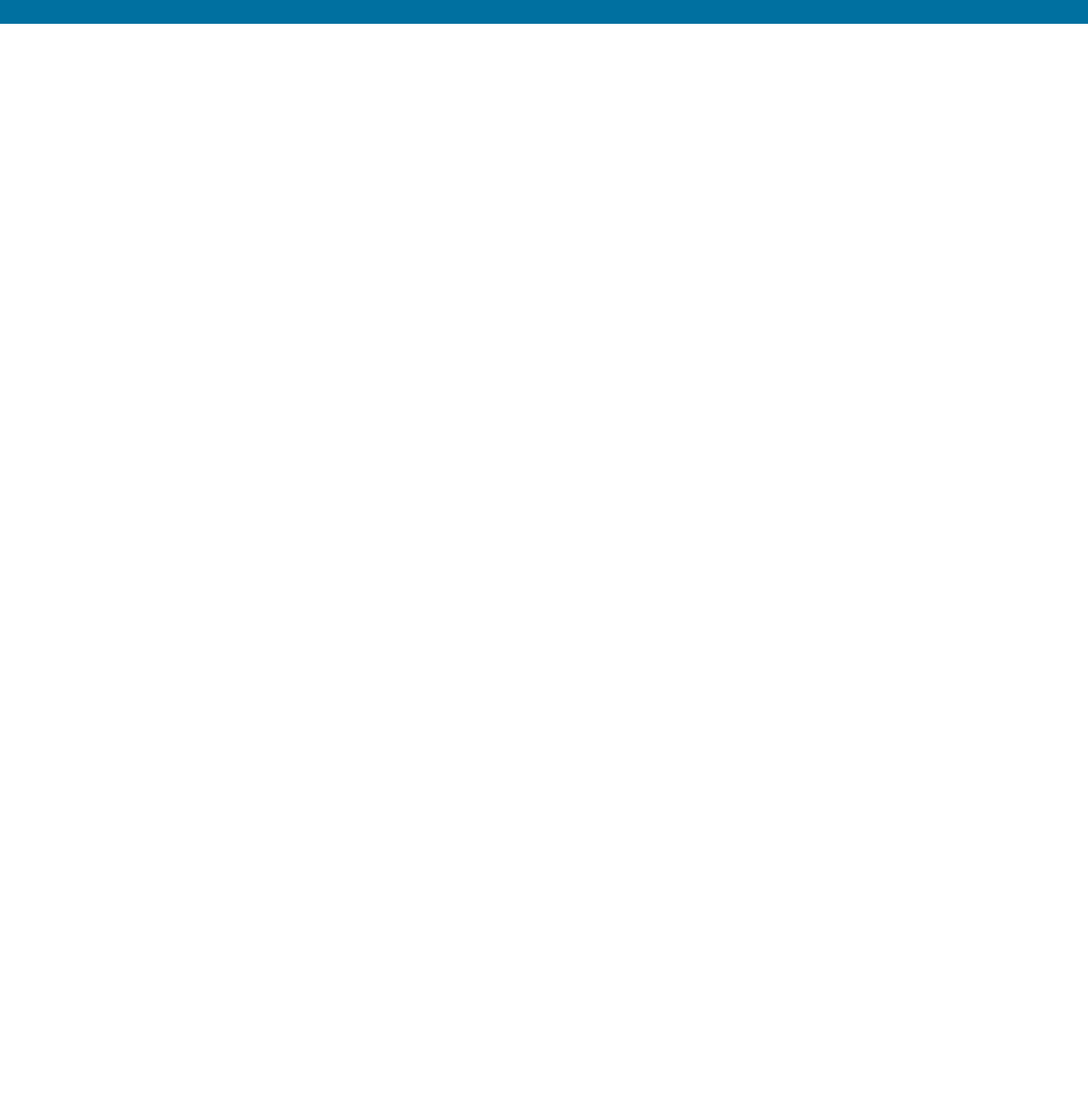
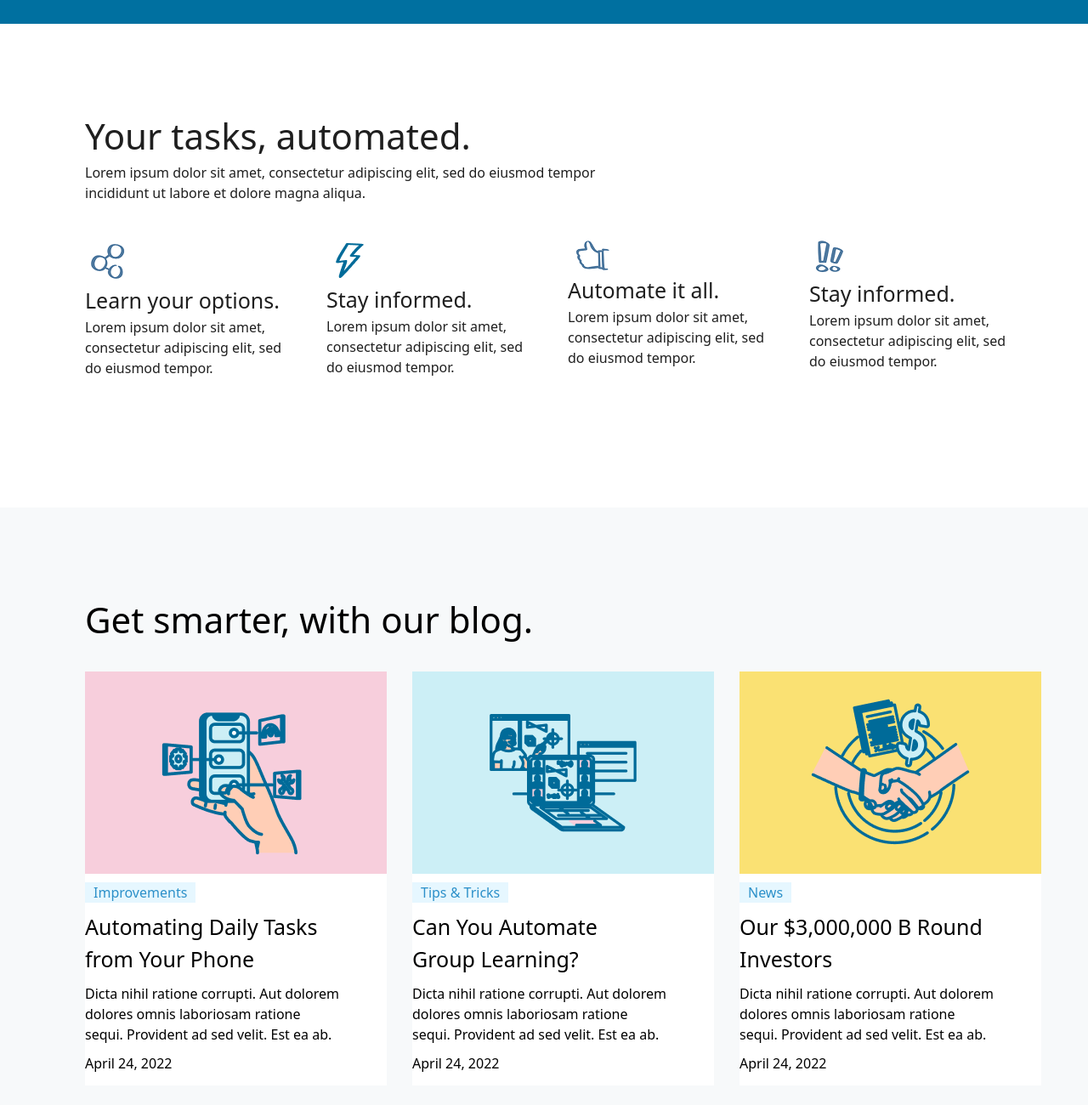
Before and after one commit to aliakbar0809/whirl-practice-repo, a website: page src/index.html in a window 1280 px wide. Shown: the part 2919-4219 px from the top of the page at 85% size. Before the commit the page ends 2947 px from the top, so only its background shows below. Drawn offline with Linux system fonts and the light colour scheme.

Commit message:
section4

```diff
--- a/src/index.html
+++ b/src/index.html
@@ -138,5 +138,61 @@
           </div>
         </div>
 
+        <div class="text-[#1F1F1F] p-[50px] md:p-[100px]">
+          <div>
+            <h1 class="text-[30px] md:text-[42px]">Your tasks, automated.</h1>
+            <p class="w-[300px] md:w-[650px]">Lorem ipsum dolor sit amet, consectetur adipiscing elit, sed do eiusmod tempor incididunt ut labore et dolore magna aliqua.</p>
+          </div>
+          <div class="mt-[40px] grid grid-cols-[234px] grid-rows-[repeat(4,218px)] md:grid-cols-[repeat(4,234px)] md:grid-rows-[218px] md:gap-[50px]">
+            <div>
+              <img src="./Снимок экрана 2022-07-25 в 00.05 1.png" alt="">
+              <h1 class="text-[25px]">Learn your options.</h1>
+              <p>Lorem ipsum dolor sit amet, consectetur adipiscing elit, sed do eiusmod tempor.</p>
+            </div>
+            <div>
+              <img src="./IMAGE (51).png" alt="">
+              <h1 class="text-[25px]">Stay informed.</h1>
+              <p>Lorem ipsum dolor sit amet, consectetur adipiscing elit, sed do eiusmod tempor.</p>
+            </div>
+            <div>
+              <img src="./Снимок экрана 2022-07-25 в 00.06 1.png" alt="">
+              <h1 class="text-[25px]">Automate it all.</h1>
+              <p>Lorem ipsum dolor sit amet, consectetur adipiscing elit, sed do eiusmod tempor.</p>
+            </div>
+            <div>
+              <img src="./Снимок экрана 2022-07-25 в 00.06 2.png" alt="">
+              <h1 class="text-[25px]">Stay informed.</h1>
+              <p>Lorem ipsum dolor sit amet, consectetur adipiscing elit, sed do eiusmod tempor.</p>
+            </div>
+          </div>
+        </div>
+
+        <div class="bg-[#F7F9FA] md:p-[100px] p-[30px]">
+          <h1 class="w-[300px] md:w-[533px] text-[30px] md:text-[42px]">Get smarter, with our blog.</h1>
+          <div class="grid grid-cols-[300px] mt-[30px] grid-rows-[repeat(3,487px)] md:grid-cols-[repeat(3,355px)] md:grid-rows-[487px] gap-[30px]">
+            <div class="bg-[white]">
+              <img src="./IMAGE (52).png" alt="">
+              <button class="bg-[#E6F7FF] text-[#2C90C9] px-[10px] mt-[10px]">Improvements</button>
+              <h1 class="text-[25px] w-[288px] mt-[10px]">Automating Daily Tasks from Your Phone</h1>
+              <p class="w-[300px] mt-[10px]">Dicta nihil ratione corrupti. Aut dolorem dolores omnis laboriosam ratione sequi. Provident ad sed velit. Est ea ab.</p>
+              <p class="mt-[10px]">April 24, 2022</p>
+            </div>
+            <div class="bg-[white]">
+              <img src="./IMAGE (53).png" alt="">
+              <button class="bg-[#E6F7FF] text-[#2C90C9] px-[10px] mt-[10px]">Tips & Tricks</button>
+              <h1 class="text-[25px] w-[288px] mt-[10px]">Can You Automate Group Learning?</h1>
+              <p class="w-[300px] mt-[10px]">Dicta nihil ratione corrupti. Aut dolorem dolores omnis laboriosam ratione sequi. Provident ad sed velit. Est ea ab.</p>
+              <p class="mt-[10px]">April 24, 2022</p>
+            </div>
+            <div class="bg-[white]">
+              <img src="./IMAGE (54).png" alt="">
+              <button class="bg-[#E6F7FF] text-[#2C90C9] px-[10px] mt-[10px]">News</button>
+              <h1 class="text-[25px] w-[288px] mt-[10px]">Our $3,000,000 B Round Investors</h1>
+              <p class="w-[300px] mt-[10px]">Dicta nihil ratione corrupti. Aut dolorem dolores omnis laboriosam ratione sequi. Provident ad sed velit. Est ea ab.</p>
+              <p class="mt-[10px]">April 24, 2022</p>
+            </div>
+          </div>
+        </div>
+
 </body>
 </html>
```
Also changed, not shown: src/IMAGE (51).png (added), src/IMAGE (52).png (added), src/IMAGE (53).png (added), src/IMAGE (54).png (added), src/output.css, src/Снимок экрана 2022-07-25 в 00.05 1.png (added), src/Снимок экрана 2022-07-25 в 00.06 1.png (added), src/Снимок экрана 2022-07-25 в 00.06 2.png (added).
